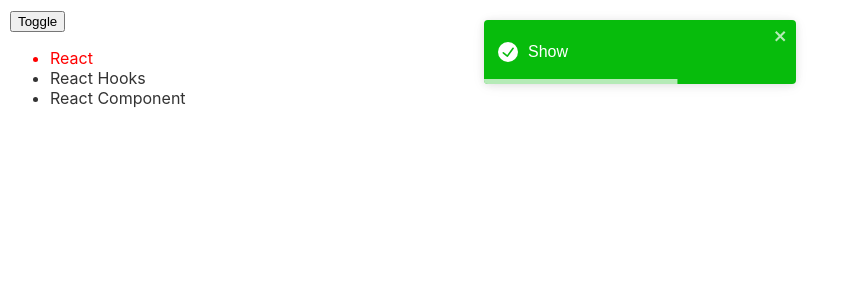
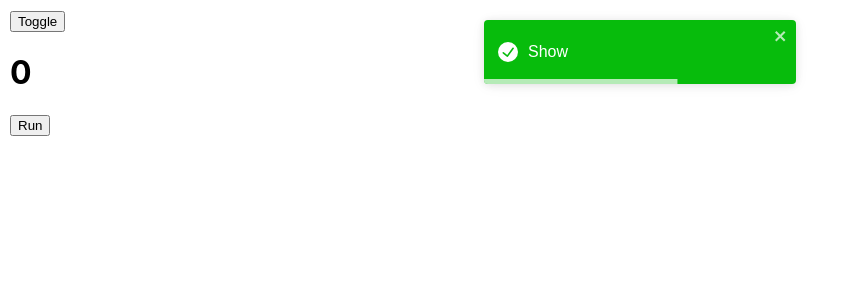
Before and after one commit to caoduong8x/hookreact, a React (Create React App) app: page / in a window 1280 px wide. Both pictures are taken after a click on the button "Toggle". Shown: the top 300 px of the page, without its empty margins (0-851 px from the left). Built offline with nearby package versions, Linux system fonts and the light colour scheme.

Commit message:
useLayoutEffect

```diff
--- a/src/Content.js
+++ b/src/Content.js
@@ -1,60 +1,36 @@
-//callback luôn được gọi sau khi component mounted
-//cleanup function luôn được gọi trước khi component unmounted
-//cleanup function luôn được gọi trước khi callback được gọi (trừ lần mounted)
-//1.useEffect(callback);
-//  - Gọi sau mỗi khi component re-render
-//2.useEffect(callback,[]);
-//  - Chỉ gọi callback 1 lần sau khi component mounted
-//3.useEffect(callback,[deps]);
-//  - Callback chỉ được gọi lại mỗi khi deps thay đổi
-//Chức năng useEffect
-//1. Update DOM
-//2. Call API
+//useEffect()
+//1. Cập nhật lại state
+//2. Cập nhật DOM (mutated)
+//3. Render lại UI
+//4. Gọi cleanup function nếu deps thay đổi
+//5. Gọi lại useEffect callback
 //-------------------------------------------------
-
-import React, { useState, useEffect } from "react";
-const lessons = [
-  {
-    id: 1,
-    name: "React",
-  },
-  {
-    id: 2,
-    name: "React Hooks",
-  },
-  {
-    id: 3,
-    name: "React Component",
-  },
-];
+//useLayoutEffect()
+//1. Cập nhật lại state
+//2. Cập nhật DOM (mutated)
+//3. Gọi cleanup function nếu deps thay đổi (sync)
+//4. Gọi lại useLayoutEffect callback (synsc)
+//5. Render lại UI
+import React, { useState, useEffect, useLayoutEffect } from "react";
 
 function Content() {
-  const [lessonID, setLessonID] = useState(1);
-  useEffect(() => {
-    const handleComment = ({ detail }) => {
-      console.log(detail);
-    };
-    window.addEventListener(`lesson-${lessonID}`, handleComment);
-    return () => {
-      window.removeEventListener(`lesson-${lessonID}`, handleComment);
-    };
-  }, [lessonID]);
+  const [count, setCount] = useState(0);
 
+  // useEffect(() => {
+  //   if (count > 3) setCount(0);
+  // }, [count]);
+
+  useLayoutEffect(() => {
+    if (count > 3) setCount(0);
+  }, [count]);
+
+  const handleRun = () => {
+    setCount(count + 1);
+  };
   return (
     <div>
-      <ul>
-        {lessons.map((lesson) => (
-          <li
-            key={lesson.id}
-            style={
-              lessonID === lesson.id ? { color: "red" } : { color: "#333" }
-            }
-            // style={{ color: lessonID === lesson.id ? "red" : "#333" }}
-            onClick={() => setLessonID(lesson.id)}>
-            {lesson.name}
-          </li>
-        ))}
-      </ul>
+      <h1>{count}</h1>
+      <button onClick={handleRun}>Run</button>
     </div>
   );
 }
```
